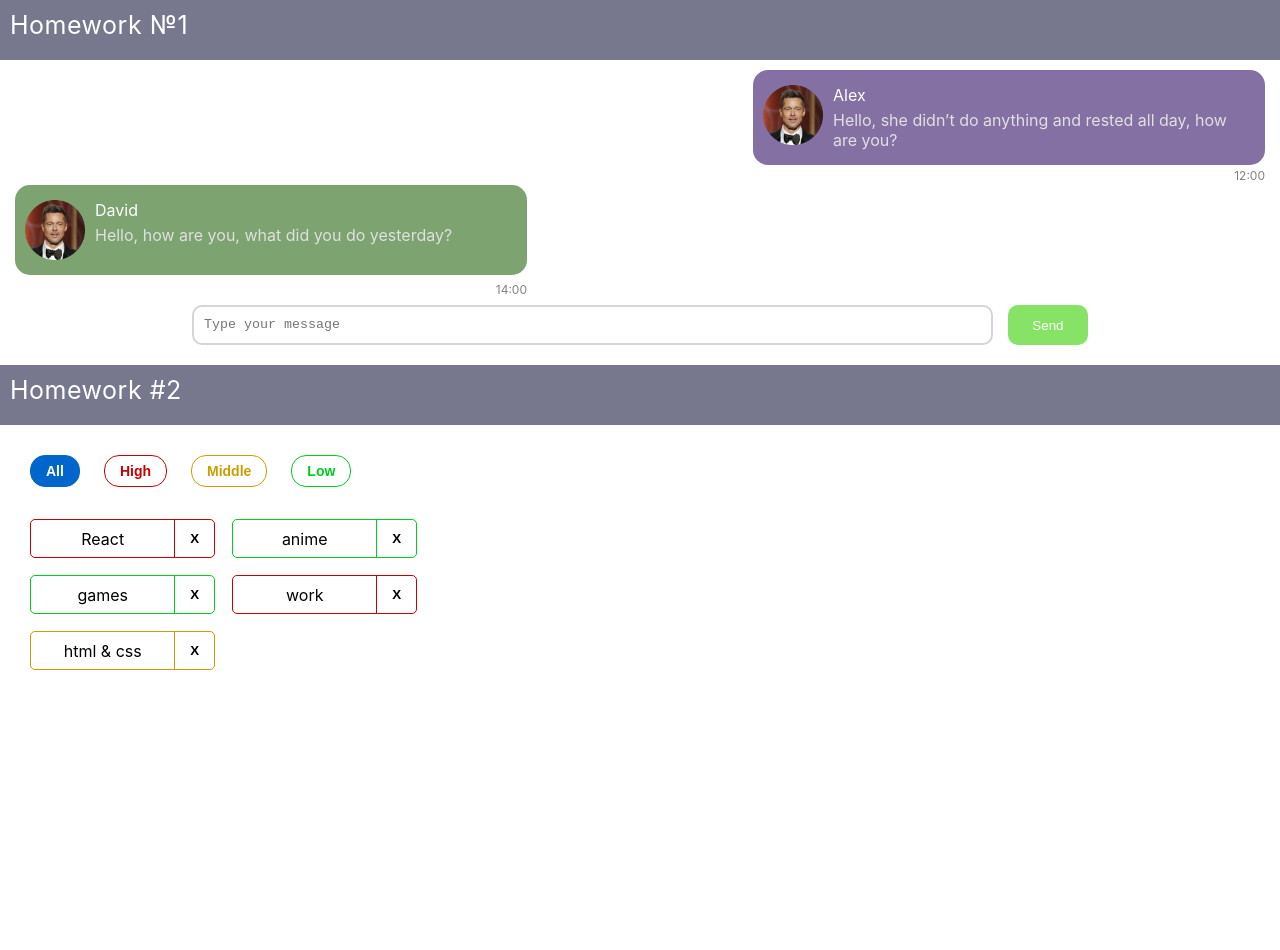
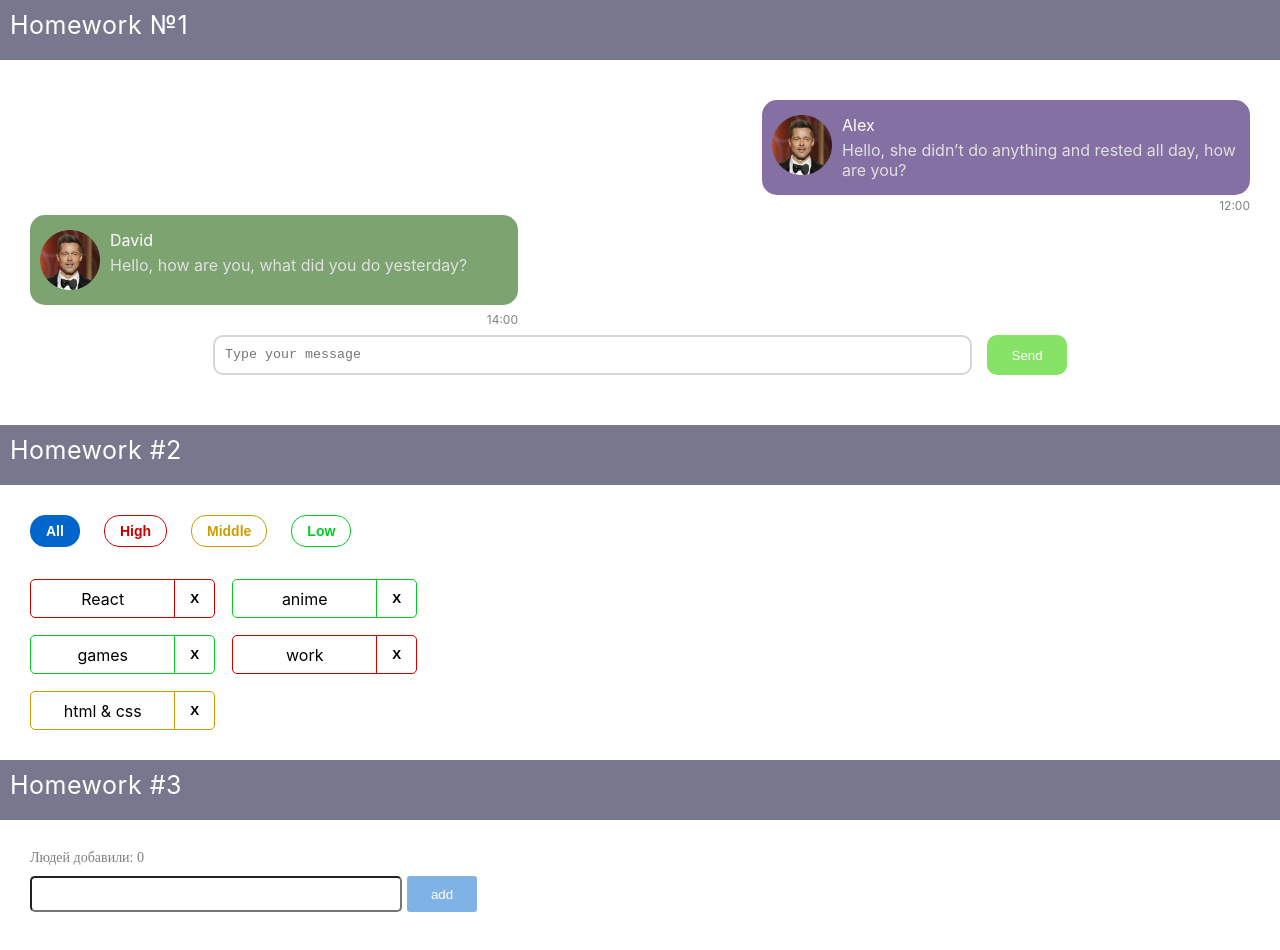
Before and after one commit to Mary-No/hometask_1, a React (Create React App) app: page / in a window 1280 px wide. Before the commit the page ends 800 px from the top, so only its background shows below. Built offline with nearby package versions, Linux system fonts and the light colour scheme.

Commit message:
third homework done

```diff
--- a/src/s1-main/App.module.css
+++ b/src/s1-main/App.module.css
@@ -8,6 +8,7 @@
     display: flex;
     flex-direction: column;
     justify-content: space-between;
+    padding: 30px;
 
 }
 
--- a/src/s1-main/App.tsx
+++ b/src/s1-main/App.tsx
@@ -2,6 +2,7 @@ import React from 'react'
 import s from './App.module.css'
 import HW1 from '../s2-homeworks/hw01/HW1'
 import HW2 from '../s2-homeworks/hw02/HW2';
+import HW3 from '../s2-homeworks/hw03/HW3';
 
 function App() {
     return (
@@ -9,7 +10,7 @@ function App() {
             <HW1/>
             {/*раскомментировать по ходу выполнения*/}
             <HW2/>
-            {/*<HW3/>*/}
+            <HW3/>
             {/*<HW4/>*/}
 
             {/*при выполнении дз 5 и более - закомментировать здесь дз 1-4, так как они есть внутри дз 5*/}
--- a/src/s2-homeworks/hw01/friend-message/FriendMessage.module.css
+++ b/src/s2-homeworks/hw01/friend-message/FriendMessage.module.css
@@ -1,6 +1,6 @@
 .friendMessage {
     width: 40%;
-    margin-left: 15px;
+
     position: relative;
     margin-top: 10px;
     margin-bottom: 10px;
--- a/src/s2-homeworks/hw01/message/Message.module.css
+++ b/src/s2-homeworks/hw01/message/Message.module.css
@@ -1,7 +1,7 @@
 .message {
     align-self: end;
     width: 40%;
-    margin-right: 15px;
+
     position: relative;
     margin-top: 10px;
     margin-bottom: 10px;
--- a/src/s2-homeworks/hw02/affairs/Affairs.module.css
+++ b/src/s2-homeworks/hw02/affairs/Affairs.module.css
@@ -1,6 +1,4 @@
-.affairs_block{
-    padding: 30px 30px;
-}
+
 .buttonContainer {
     display: flex;
     gap: 24px;
--- a/src/s2-homeworks/hw03/Greeting.module.css
+++ b/src/s2-homeworks/hw03/Greeting.module.css
@@ -2,33 +2,81 @@
 }
 
 .inputAndButtonContainer {
+    display: flex;
+    align-items: start;
 }
 
 .error {
+
+    font-family: 'Montserrat';
+    font-style: normal;
+    font-weight: 400;
+    font-size: 14px;
+    line-height: 17px;
+    color: #CC0000;
 }
 
 .input {
+    width: 372px;
+    height: 36px;
+    padding: 5px 7px;
+    margin: 10px 0;
+    font-family: 'Montserrat';
+    font-weight: 500;
+    font-size: 16px;
+    line-height: 20px;
+    color: #000000;
+    border-radius: 5px;
+
 }
 
 .input:focus {
 }
 
 .errorInput {
+    width: 372px;
+    height: 36px;
+    padding: 5px 7px;
+    margin: 10px 0;
+    border: 1px solid #CC0000;
+    border-radius: 5px;
+
+
 }
 
 .button {
+    width: 70px;
+    height: 36px;
+    margin-left: 5px;
+    margin-top: 10px;
 }
 
 .button:focus {
+
 }
 
 .button:active {
+
 }
-
+.button:enabled {
+    background-color: rgba(0, 102, 204, 1);
+    border: none;
+    border-radius: 3px;
+    color: #FFFFFF;
+}
 .button:disabled {
+    background: rgba(0, 102, 204, 0.5);
+    color: #FFFFFF;
+    border: none;
+    border-radius: 3px;
 }
 
 .text {
+    color: rgba(0, 0, 0, 0.5);
+    font-family: 'Montserrat';
+    font-style: normal;
+    font-weight: 400;
+    font-size: 14px;
 }
 
 .greeting {
--- a/src/s2-homeworks/hw03/Greeting.tsx
+++ b/src/s2-homeworks/hw03/Greeting.tsx
@@ -2,14 +2,14 @@ import React, {ChangeEvent, KeyboardEvent} from 'react'
 import s from './Greeting.module.css'
 
 type GreetingPropsType = {
-    name: any // need to fix any
-    setNameCallback: any // need to fix any
-    addUser: any // need to fix any
-    onBlur: any // need to fix any
-    onEnter: any // need to fix any
-    error: any // need to fix any
-    totalUsers: any // need to fix any
-    lastUserName?: any // need to fix any
+    name: string // need to fix any
+    setNameCallback: (e: ChangeEvent<HTMLInputElement>) => void
+    addUser: () => void
+    onBlur: () => void
+    onEnter: (e: KeyboardEvent<HTMLInputElement>) => void
+    error: string
+    totalUsers: number
+    lastUserName?: string
 }
 
 // презентационная компонента (для верстальщика)
@@ -25,7 +25,8 @@ const Greeting: React.FC<GreetingPropsType> = (
         lastUserName,
     } // деструктуризация пропсов
 ) => {
-    const inputClass = s.errorInput // need to fix with (?:)
+    let inputClass;
+    error === "" ? inputClass = s.input :  inputClass = s.errorInput
 
     return (
         <div id={'hw3-form'} className={s.greetingForm}>
--- a/src/s2-homeworks/hw03/GreetingContainer.tsx
+++ b/src/s2-homeworks/hw03/GreetingContainer.tsx
@@ -3,18 +3,33 @@ import Greeting from './Greeting'
 import { UserType } from './HW3'
 
 type GreetingContainerPropsType = {
-    users: any // need to fix any
-    addUserCallback: any // need to fix any
+    users: UserType[]
+    addUserCallback: (name: string) => void
 }
 
-export const pureAddUser = (name: any, setError: any, setName: any, addUserCallback: any) => {
+export const pureAddUser = (name: string, setError: Function, setName: Function, addUserCallback: (name:string) => void) => {
     // если имя пустое - показать ошибку, иначе - добавить юзера и очистить инпут
+    if(name === ""){
+        setError("Ошибка! Введите имя!")
+    } else{
+        addUserCallback(name);
+        setName('');
+
+
+    }
+
 }
 
-export const pureOnBlur = (name: any, setError: any) => { // если имя пустое - показать ошибку
+export const pureOnBlur = (name: string, setError: Function) => { // если имя пустое - показать ошибку
+    if(name === ""){
+        setError("Ошибка! Введите имя!")
+    }
 }
 
-export const pureOnEnter = (e: any, addUser: any) => { // если нажата кнопка Enter - добавить
+export const pureOnEnter = (e: KeyboardEvent<HTMLInputElement>, addUser: () => void) => { // если нажата кнопка Enter - добавить
+    if (e.key === 'Enter') {
+        addUser();
+    }
 }
 
 // более простой и понятный для новичков
@@ -26,28 +41,35 @@ const GreetingContainer: React.FC<GreetingContainerPropsType> = ({
     addUserCallback,
 }) => {
     // деструктуризация пропсов
-    const [name, setName] = useState<any>('') // need to fix any
-    const [error, setError] = useState<any>('') // need to fix any
+    const [name, setName] = useState<string>('') // need to fix any
+    const [error, setError] = useState<string>('') // need to fix any
 
-    const setNameCallback = (e: any) => { // need to fix any
-        setName('some name') // need to fix
+    const setNameCallback = (e: ChangeEvent<HTMLInputElement>) => {
+        setName(e.currentTarget.value)
 
         error && setError('')
     }
     const addUser = () => {
         pureAddUser(name, setError, setName, addUserCallback)
+
     }
 
     const onBlur = () => {
         pureOnBlur(name, setError)
     }
 
-    const onEnter = (e: any) => {
+    const onEnter = (e: KeyboardEvent<HTMLInputElement>) => {
         pureOnEnter(e, addUser)
     }
 
-    const totalUsers = 0 // need to fix
-    const lastUserName = 'some name' // need to fix
+    const totalUsers = users.length // need to fix
+    let lastUserName
+    if(totalUsers===0){
+        lastUserName = undefined;
+    }else{
+        lastUserName = users[0].name
+    }
+
 
     return (
         <Greeting
--- a/src/s2-homeworks/hw03/HW3.tsx
+++ b/src/s2-homeworks/hw03/HW3.tsx
@@ -1,15 +1,15 @@
-import React, { useState } from 'react'
-import { v1 } from 'uuid'
+import React, {useState} from 'react'
+import {v1} from 'uuid'
 import s2 from '../../s1-main/App.module.css'
 import GreetingContainer from './GreetingContainer'
 
 /*
-* 1 - описать тип UserType
-* 2 - указать нужный тип в useState с users
+* 1 - описать тип UserType +
+* 2 - указать нужный тип в useState с users +
 * 3 - дописать типы и логику функции pureAddUserCallback и проверить её тестами
-* 4 - в файле GreetingContainer.tsx дописать типизацию пропсов
-* 5 - в файле GreetingContainer.tsx указать нужные типы в useState с name и error
-* 6 - в файле GreetingContainer.tsx дописать тип и логику функции setNameCallback
+* 4 - в файле GreetingContainer.tsx дописать типизацию пропсов +
+* 5 - в файле GreetingContainer.tsx указать нужные типы в useState с name и error +
+* 6 - в файле GreetingContainer.tsx дописать тип и логику функции setNameCallback +
 * 7 - в файле GreetingContainer.tsx дописать логику функций pureAddUser, pureOnBlur, pureOnEnter и проверить их тестами
 * 8 - в файле GreetingContainer.tsx вычислить количество добавленных и имя последнего (totalUsers, lastUserName)
 * 9 - в файле Greeting.tsx дописать типизацию пропсов
@@ -19,20 +19,26 @@ import GreetingContainer from './GreetingContainer'
 
 // types
 export type UserType = {
-    _id: any // need to fix any
-    name: any // need to fix any
+    _id: string
+    name: string
 }
 
-export const pureAddUserCallback = (name: any, setUsers: any, users: any) => { // need to fix any
-    const user = { // need to fix
+export const pureAddUserCallback = (name: string, setUsers: Function, users: UserType[]) => { // need to fix any
+    const user = {
+        id: v1(),
+        name: name
+
     }
-    setUsers([...users, user])
+    setUsers([user, ...users])
+
+
 }
 
+
 const HW3 = () => {
-    const [users, setUsers] = useState<any>([]) // need to fix any
+    const [users, setUsers] = useState<UserType[]>([])
 
-    const addUserCallback = (name: any) => { // need to fix any
+    const addUserCallback = (name: string) => {
         pureAddUserCallback(name, setUsers, users)
     }
 
```
